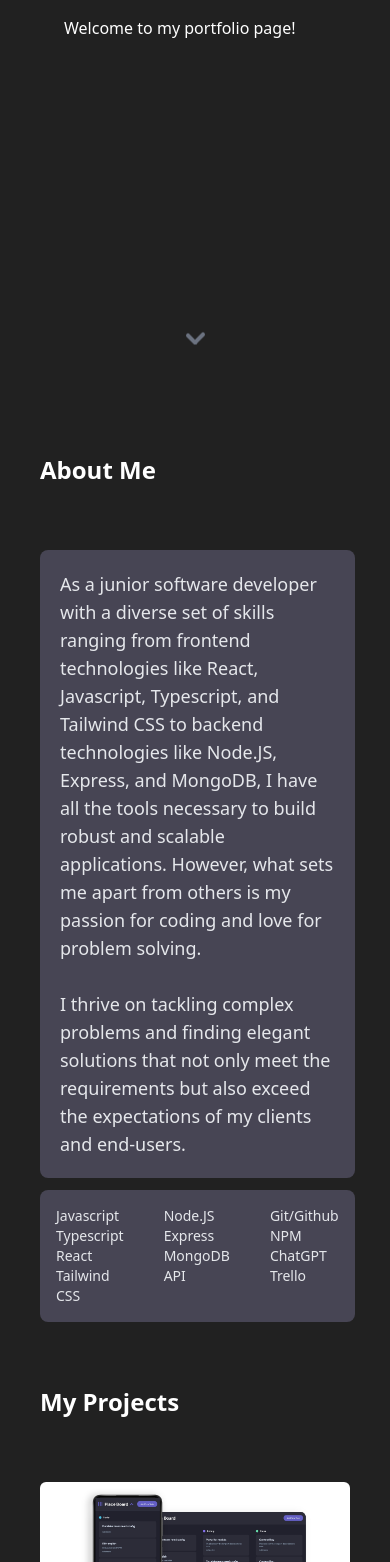
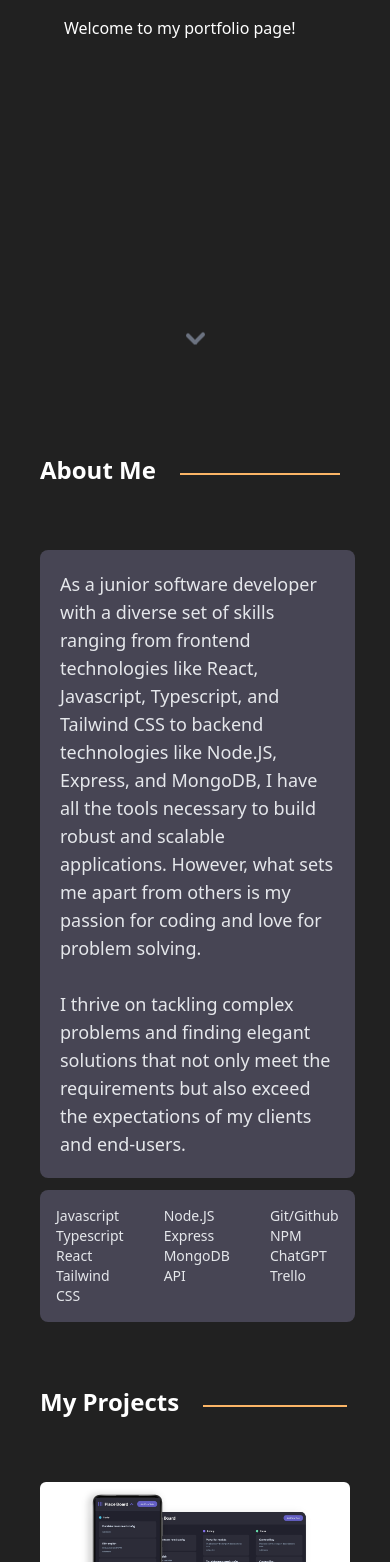
Before and after one commit to GabrielYKB/next.js-portfolio-2.0, a Next.js app: page / in a window 390 px wide. Shown: the part 438-2000 px from the top of the page. Built offline with nearby package versions, Linux system fonts and the light colour scheme.

Commit message:
last fixes

```diff
--- a/src/components/About.tsx
+++ b/src/components/About.tsx
@@ -4,11 +4,9 @@ import Hero from "./Hero";
 export default function About() {
     return (
         <div id="about" className=" text-white mb-16" data-aos="fade-up">
-            <div className="mb-16 text-2xl font-semibold text-white flex items-center gap-5">
-                <h3 className="flex items-center gap-8">
-                    About Me
-                    <div className="h-0.5 xl:w-96 sm:w-60 lg:w-80 bg-[var(--detail)] relative top-1" />
-                </h3>
+            <div className="mb-16 text-2xl font-semibold text-white flex items-center gap-6">
+                <h3 className="flex items-center">About Me</h3>
+                <div className="h-0.5 xl:w-96 sm:w-60 lg:w-80 bg-[var(--detail)] relative top-1 w-40" />
             </div>
             <div className="flex md:flex-col xl:flex-row md:gap-8 xl:gap-10 xl:justify-evenly xl:items-center">
                 <div className="">
--- a/src/components/Contact.tsx
+++ b/src/components/Contact.tsx
@@ -12,11 +12,9 @@ const Email = () => {
 export default function Contact() {
     return (
         <div id="contact" className="h-96 text-white" data-aos="fade-up">
-            <div className="mb-16 text-2xl font-semibold text-white flex items-center gap-5">
-                <h3 className="flex items-center gap-8">
-                    Contact
-                    <div className="h-0.5 xl:w-96 sm:w-60 lg:w-80 bg-[var(--detail)] relative top-1" />
-                </h3>
+            <div className="mb-16 text-2xl font-semibold text-white flex items-center gap-6">
+                <h3 className="flex items-center ">Contact</h3>
+                <div className="h-0.5 xl:w-96 sm:w-60 lg:w-80 bg-[var(--detail)] relative top-1 w-48" />
             </div>
             <div className="flex-col justify-center bg-[var(--secondary)] rounded-md  p-4">
                 <div className="flex items-center gap-2 mb-2">
--- a/src/components/MainPage.tsx
+++ b/src/components/MainPage.tsx
@@ -47,11 +47,9 @@ export default function MainPage() {
                     <ScrollDownIndicator />
                 </div>
                 <About />
-                <div className="mb-16 text-2xl font-semibold text-white ">
-                    <h3 className="flex items-center gap-8">
-                        My Projects
-                        <div className="h-0.5 xl:w-96 sm:w-60 lg:w-80 bg-[var(--detail)] relative top-1" />
-                    </h3>
+                <div className="mb-16 text-2xl font-semibold text-white flex items-center gap-6 ">
+                    <h3 className="flex items-center">My Projects</h3>
+                    <div className="h-0.5 xl:w-96 sm:w-60 lg:w-80 bg-[var(--detail)] relative top-1 w-36" />
                 </div>
                 <Projects />
                 <Contact />
```
